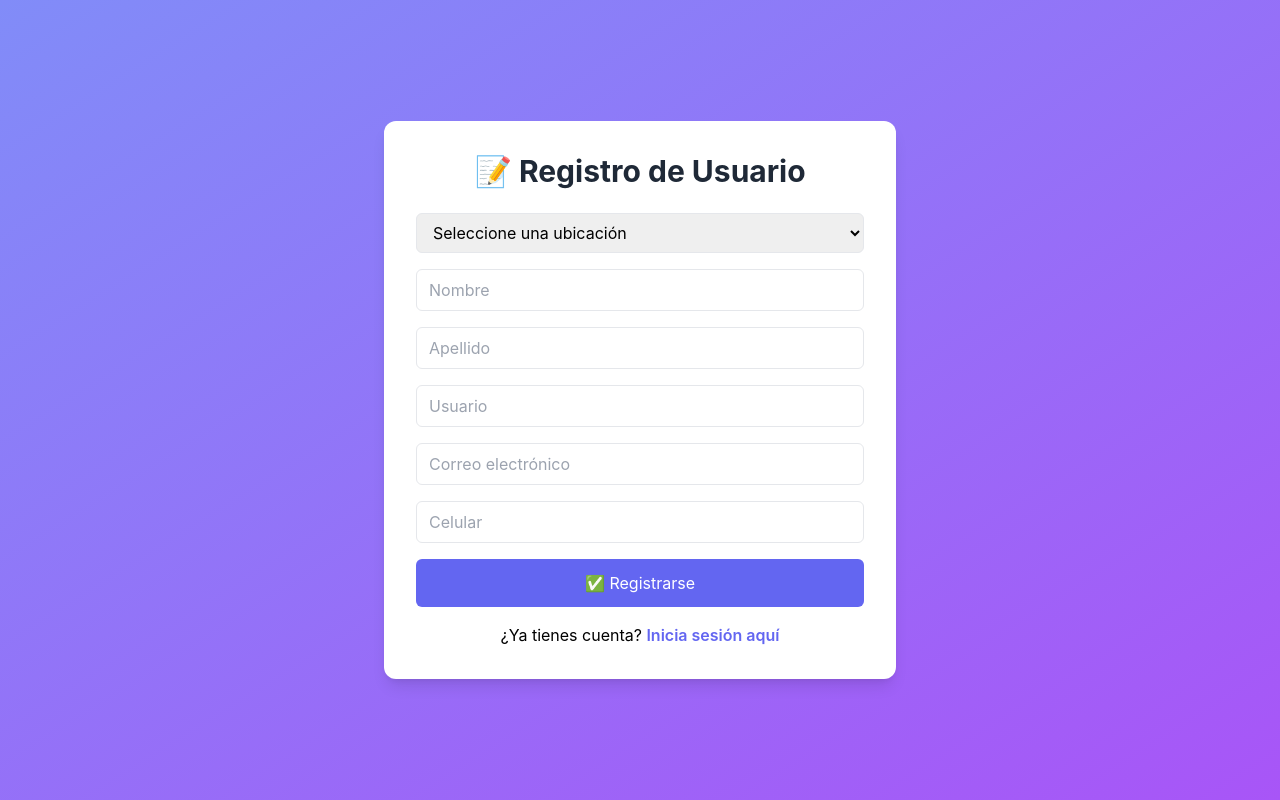
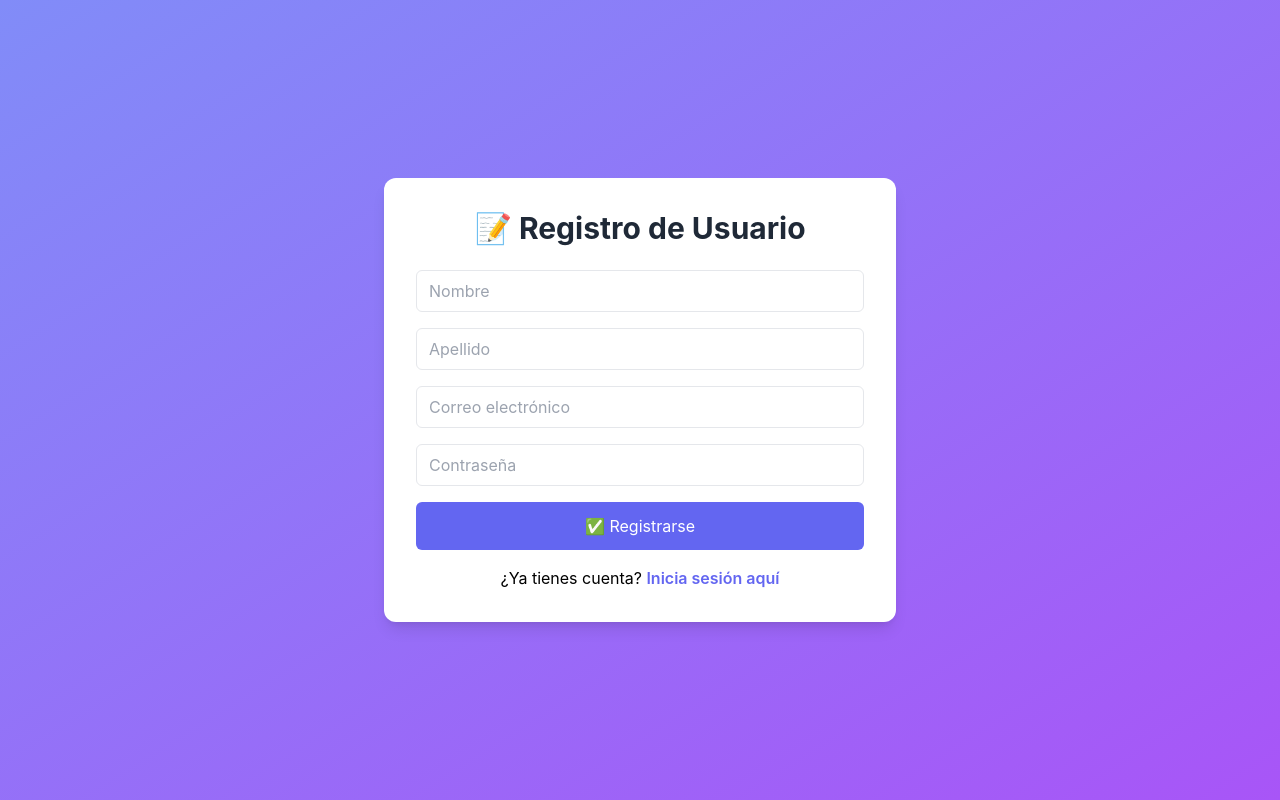
Before and after one commit to HolmanAlv/ChatAt, a React (Create React App) app in the folder frontend/: page /register in a window 1280 px wide. Built offline with nearby package versions, Linux system fonts and the light colour scheme.

Commit message:
some improves in forms

```diff
--- a/frontend/src/components/Login.jsx
+++ b/frontend/src/components/Login.jsx
@@ -20,7 +20,7 @@ export default function Login() {
         <form onSubmit={handleSubmit}>
           <input
             type="text"
-            placeholder="Usuario"
+            placeholder="Correo Electrónico"
             className="w-full border rounded-md px-3 py-2 mb-4 focus:outline-none focus:ring focus:ring-indigo-300"
             required
           />
--- a/frontend/src/components/Register.jsx
+++ b/frontend/src/components/Register.jsx
@@ -18,27 +18,20 @@ export default function Register() {
           <div className="bg-green-100 text-green-700 p-3 rounded-md mb-4">{mensaje}</div>
         )}
         <form onSubmit={handleSubmit} className="space-y-4">
-          <select className="w-full border rounded-md px-3 py-2 focus:outline-none focus:ring focus:ring-indigo-300">
-            <option>Seleccione una ubicación</option>
-          </select>
           <input
             type="text"
             placeholder="Nombre"
             className="w-full border rounded-md px-3 py-2"
             required
           />
+
           <input
             type="text"
             placeholder="Apellido"
             className="w-full border rounded-md px-3 py-2"
             required
           />
-          <input
-            type="text"
-            placeholder="Usuario"
-            className="w-full border rounded-md px-3 py-2"
-            required
-          />
+
           <input
             type="email"
             placeholder="Correo electrónico"
@@ -46,8 +39,8 @@ export default function Register() {
             required
           />
           <input
-            type="text"
-            placeholder="Celular"
+            type="password"
+            placeholder="Contraseña"
             className="w-full border rounded-md px-3 py-2"
             required
           />
```
